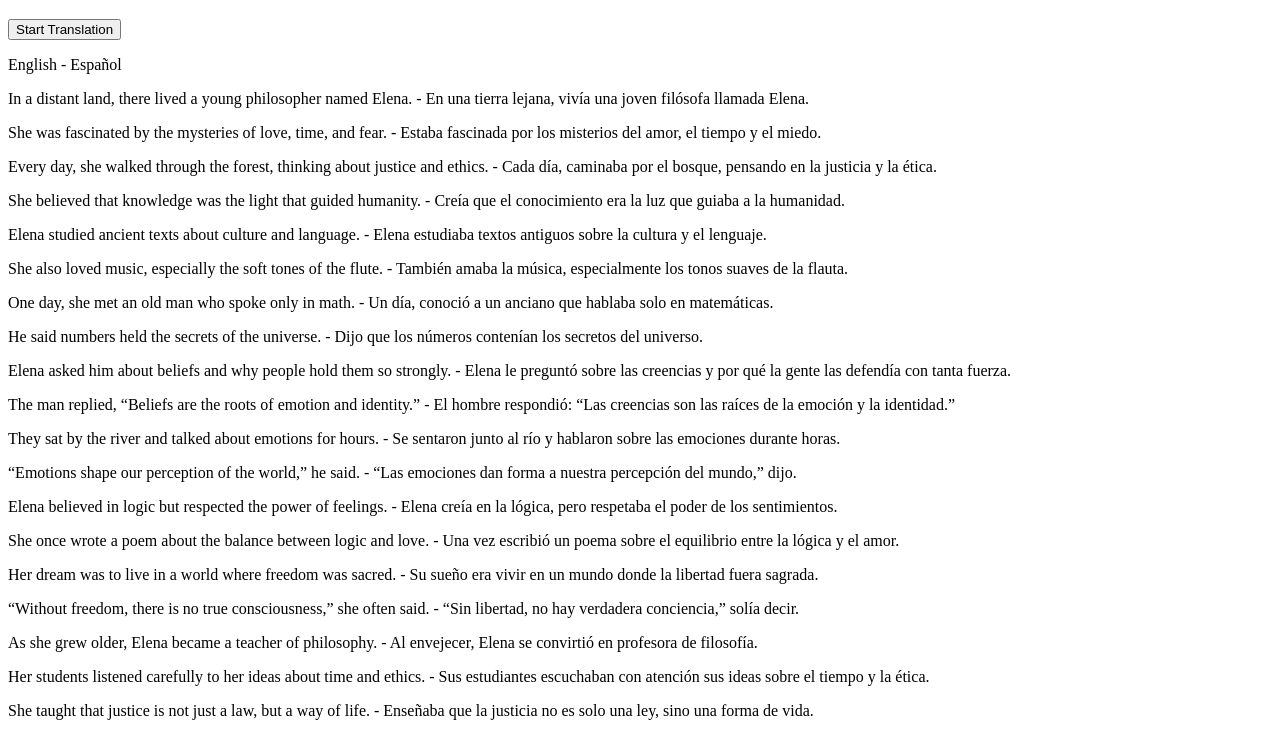
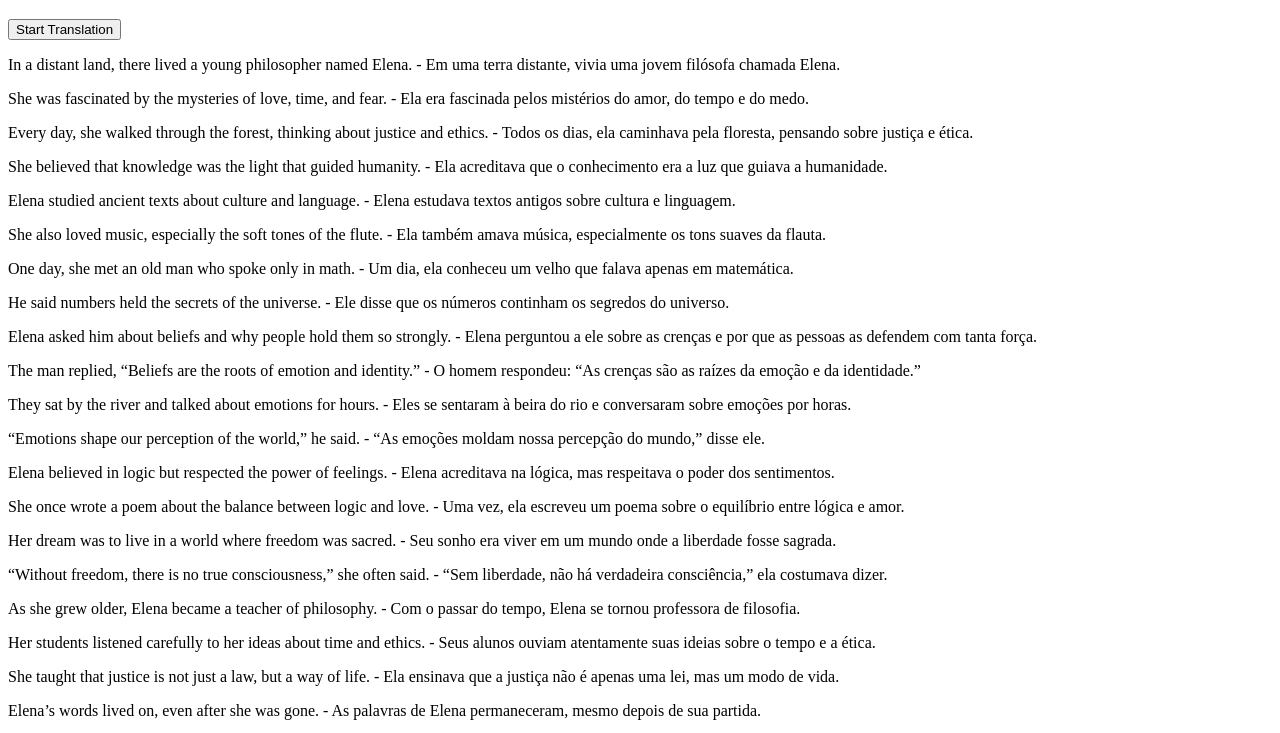
Before and after one commit to tikavalery/vocabulary-portuguese-words, a plain HTML site: page indexABstract.html in a window 1280 px wide. Both pictures are taken after a click on the button "Start Translation". Shown: the part 61-794 px from the top of the page. Drawn offline with Linux system fonts and the light colour scheme.

Commit message:
added more portuguese words

```diff
--- a/indexABstract.html
+++ b/indexABstract.html
@@ -12,47 +12,46 @@
 
     <script>
         const wordPairs = `
-         English	Español
-In a distant land, there lived a young philosopher named Elena.	En una tierra lejana, vivía una joven filósofa llamada Elena.
-She was fascinated by the mysteries of love, time, and fear.	Estaba fascinada por los misterios del amor, el tiempo y el miedo.
-Every day, she walked through the forest, thinking about justice and ethics.	Cada día, caminaba por el bosque, pensando en la justicia y la ética.
-She believed that knowledge was the light that guided humanity.	Creía que el conocimiento era la luz que guiaba a la humanidad.
-Elena studied ancient texts about culture and language.	Elena estudiaba textos antiguos sobre la cultura y el lenguaje.
-She also loved music, especially the soft tones of the flute.	También amaba la música, especialmente los tonos suaves de la flauta.
-One day, she met an old man who spoke only in math.	Un día, conoció a un anciano que hablaba solo en matemáticas.
-He said numbers held the secrets of the universe.	Dijo que los números contenían los secretos del universo.
-Elena asked him about beliefs and why people hold them so strongly.	Elena le preguntó sobre las creencias y por qué la gente las defendía con tanta fuerza.
-The man replied, “Beliefs are the roots of emotion and identity.”	El hombre respondió: “Las creencias son las raíces de la emoción y la identidad.”
-They sat by the river and talked about emotions for hours.	Se sentaron junto al río y hablaron sobre las emociones durante horas.
-“Emotions shape our perception of the world,” he said.	“Las emociones dan forma a nuestra percepción del mundo,” dijo.
-Elena believed in logic but respected the power of feelings.	Elena creía en la lógica, pero respetaba el poder de los sentimientos.
-She once wrote a poem about the balance between logic and love.	Una vez escribió un poema sobre el equilibrio entre la lógica y el amor.
-Her dream was to live in a world where freedom was sacred.	Su sueño era vivir en un mundo donde la libertad fuera sagrada.
-“Without freedom, there is no true consciousness,” she often said.	“Sin libertad, no hay verdadera conciencia,” solía decir.
-As she grew older, Elena became a teacher of philosophy.	Al envejecer, Elena se convirtió en profesora de filosofía.
-Her students listened carefully to her ideas about time and ethics.	Sus estudiantes escuchaban con atención sus ideas sobre el tiempo y la ética.
-She taught that justice is not just a law, but a way of life.	Enseñaba que la justicia no es solo una ley, sino una forma de vida.
-Elena’s words lived on, even after she was gone.	Las palabras de Elena vivieron, incluso después de su partida.
+In a distant land, there lived a young philosopher named Elena.	Em uma terra distante, vivia uma jovem filósofa chamada Elena.
+She was fascinated by the mysteries of love, time, and fear.	Ela era fascinada pelos mistérios do amor, do tempo e do medo.
+Every day, she walked through the forest, thinking about justice and ethics.	Todos os dias, ela caminhava pela floresta, pensando sobre justiça e ética.
+She believed that knowledge was the light that guided humanity.	Ela acreditava que o conhecimento era a luz que guiava a humanidade.
+Elena studied ancient texts about culture and language.	Elena estudava textos antigos sobre cultura e linguagem.
+She also loved music, especially the soft tones of the flute.	Ela também amava música, especialmente os tons suaves da flauta.
+One day, she met an old man who spoke only in math.	Um dia, ela conheceu um velho que falava apenas em matemática.
+He said numbers held the secrets of the universe.	Ele disse que os números continham os segredos do universo.
+Elena asked him about beliefs and why people hold them so strongly.	Elena perguntou a ele sobre as crenças e por que as pessoas as defendem com tanta força.
+The man replied, “Beliefs are the roots of emotion and identity.”	O homem respondeu: “As crenças são as raízes da emoção e da identidade.”
+They sat by the river and talked about emotions for hours.	Eles se sentaram à beira do rio e conversaram sobre emoções por horas.
+“Emotions shape our perception of the world,” he said.	“As emoções moldam nossa percepção do mundo,” disse ele.
+Elena believed in logic but respected the power of feelings.	Elena acreditava na lógica, mas respeitava o poder dos sentimentos.
+She once wrote a poem about the balance between logic and love.	Uma vez, ela escreveu um poema sobre o equilíbrio entre lógica e amor.
+Her dream was to live in a world where freedom was sacred.	Seu sonho era viver em um mundo onde a liberdade fosse sagrada.
+“Without freedom, there is no true consciousness,” she often said.	“Sem liberdade, não há verdadeira consciência,” ela costumava dizer.
+As she grew older, Elena became a teacher of philosophy.	Com o passar do tempo, Elena se tornou professora de filosofia.
+Her students listened carefully to her ideas about time and ethics.	Seus alunos ouviam atentamente suas ideias sobre o tempo e a ética.
+She taught that justice is not just a law, but a way of life.	Ela ensinava que a justiça não é apenas uma lei, mas um modo de vida.
+Elena’s words lived on, even after she was gone.	As palavras de Elena permaneceram, mesmo depois de sua partida.
 Love	Amor
-Time	Tiempo
-Fear	Miedo
-Justice	Justicia
-Knowledge	Conocimiento
+Time	Tempo
+Fear	Medo
+Justice	Justiça
+Knowledge	Conhecimento
 Culture	Cultura
 Music	Música
-Language	Lenguaje
-Math	Matemáticas
-Beliefs	Creencias
-Emotions	Emociones
+Language	Linguagem
+Math	Matemática
+Beliefs	Crenças
+Emotions	Emoções
 Ethics	Ética
 Logic	Lógica
-Freedom	Libertad
-Consciousness	Conciencia
+Freedom	Liberdade
+Consciousness	Consciência
 Philosopher	Filósofa
 Universe	Universo
-Identity	Identidad
-Perception	Percepción
-Teacher	Profesora
+Identity	Identidade
+Perception	Percepção
+Teacher	Professora
 
 
         `;
@@ -63,10 +62,10 @@ Teacher	Profesora
             const outputDiv = document.getElementById('output');
             outputDiv.innerHTML = ''; // Clear previous output
 
-            words.forEach(([english, spanish]) => {
-                outputDiv.innerHTML += `<p>${english} - ${spanish}</p>`;
-                speakWord(english, 'en-US'); // English audio
-                speakWord(spanish, 'es-ES'); // Spanish audio
+           words.forEach(([english, portuguese]) => {
+                outputDiv.innerHTML += `<p>${english} - ${portuguese}</p>`;
+                speakWord(english, 'en-US');      // English audio
+                speakWord(portuguese, 'pt-PT');   // Portuguese audio (you can change to 'pt-BR' if needed)
             });
         });
 
```
Also changed, not shown: indexB.html (+4 -4 lines), indexBathroom.html (+4 -4 lines), indexBucket.html (+4 -4 lines), indexC.html (+4 -4 lines), indexClock.html (+4 -4 lines), indexClothing.html (+4 -4 lines).
